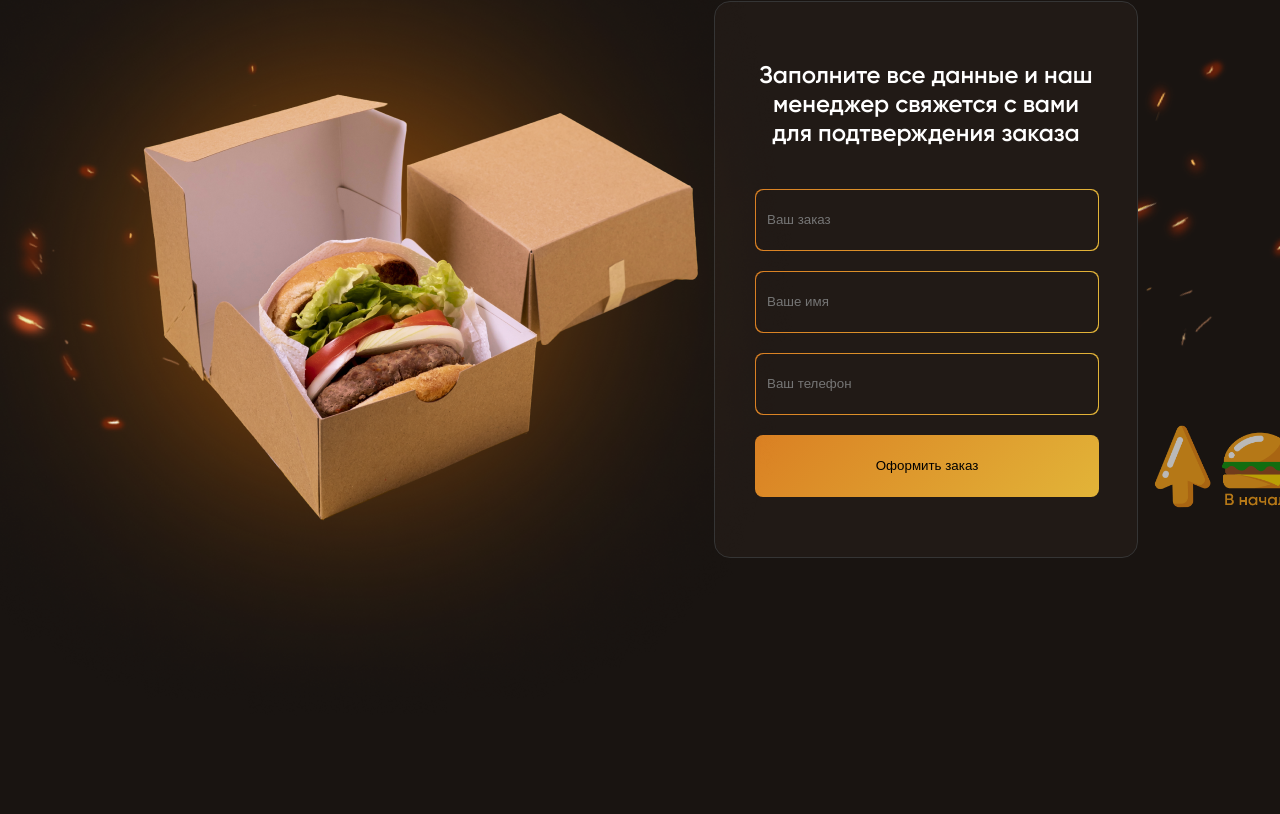
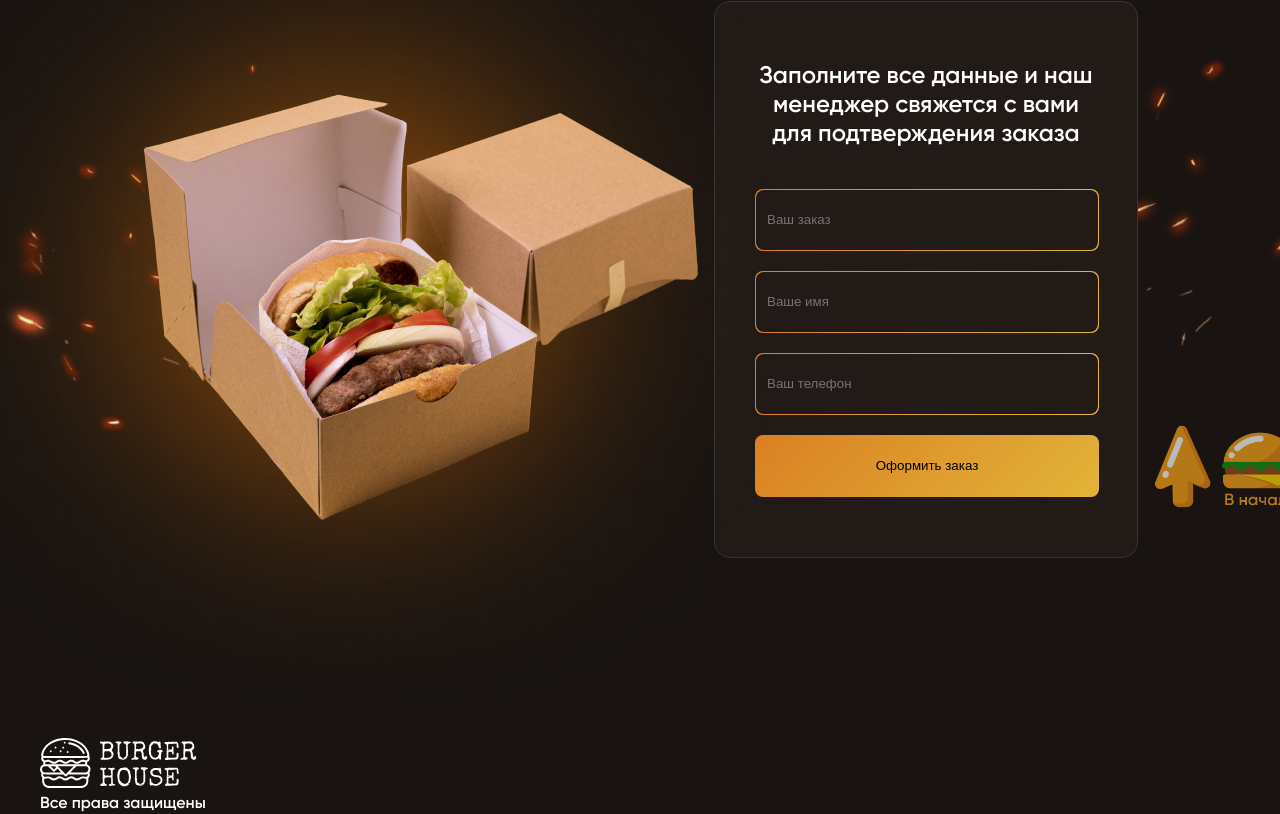
Before and after one commit to iScreAmn/burger-house-site, a plain HTML site: page index.html in a window 1280 px wide. Shown: the part 4533-5347 px from the top of the page. Before the commit the page ends 5271 px from the top, so only its background shows below. Drawn offline with Linux system fonts and the light colour scheme; a script that the page names is missing.

Commit message:
Add footer section

```diff
--- a/index.html
+++ b/index.html
@@ -313,6 +313,13 @@
         <img id="order-up" class="order__up" src="./img/icons/up-icon.png" alt="up">
       </div>
     </section>
+    <!-- FOOTER -->
+    <footer class="footer">
+      <div class="container">
+        <img src="./img/LOGO.svg" alt="logo" class="logo">
+        <p class="footer__copyright">Все права защищены</p>
+      </div>
+    </footer>
   </main>
 </body>
 </html>
```
